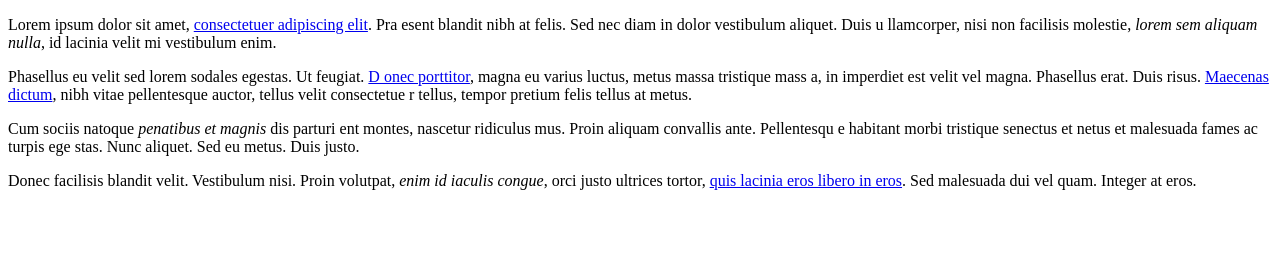
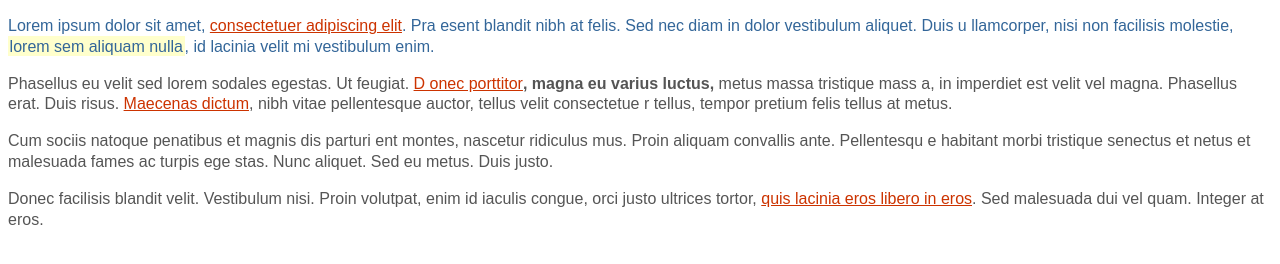
Before and after one commit to rigojacinto/Guia170713, a plain HTML site: page index.html in a window 1280 px wide. Drawn offline with Linux system fonts and the light colour scheme.

Commit message:
Segunda actualizacion

```diff
--- a/index.html
+++ b/index.html
@@ -4,19 +4,19 @@
  <meta http-equiv="Content-Type" content="text/html; charset=iso-8859-1" />
   <title>Ejercicio de selectores</title>
   <style type="text/css">
-  /* Todos los elementos de la pagina */
+  *
   { font: 1em/1.3 Arial, Helvetica, sans-serif; }
-/* Todos los párrafos de la pagina */
+p
 { color: #555; }
-/* Todos los párrafos contenidos en #primero */
+#primero p
 { color: #336699; }
-/* Todos los enlaces la pagina */
+a
 { color: #CC3300; }
-/* Los elementos "em" contenidos en #primero */
+#primero em
 { background: #FFFFCC; padding: .1em; }
-/* Todos los elementos "em" de clase "especial" en toda la pagina */
+.especial em
 { background: #FFCC99; border: 1px solid #FF9900; padding: .1em; }
-/* Elementos "span" contenidos en .normal */
+.normal span
  { font-weight: bold; }
  </style>
   </head>
```
